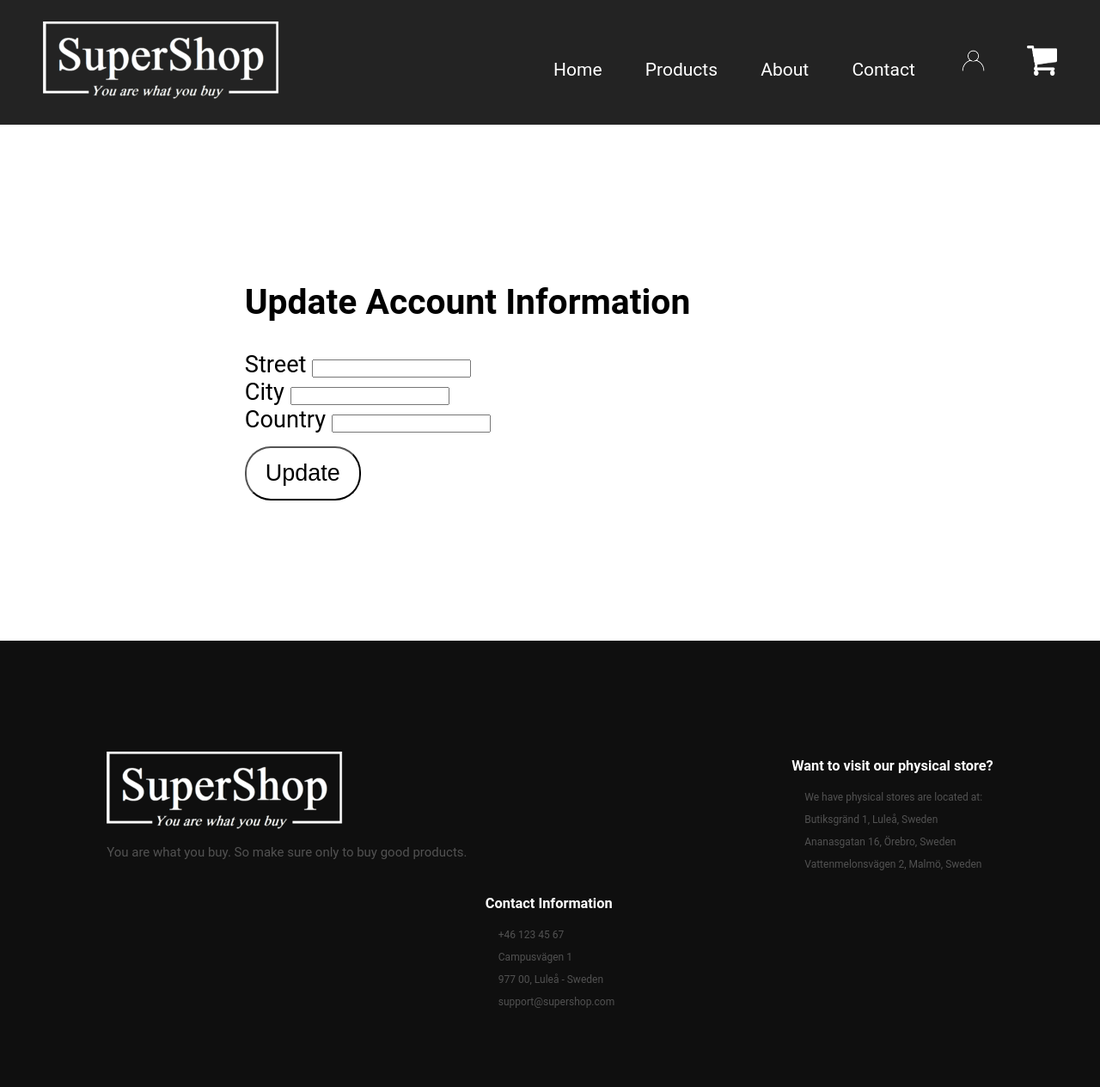
After one commit to Slaktish1/DatabasTeknik, a Flask app: page /address in a window 1280 px wide. The commit adds this page. Shown: the whole page at 86% size. Run offline with Flask 2, Linux system fonts and the light colour scheme; the visitor is signed in with stand-in values (Sample User, id 1); data comes from the database, SQL or seed files in the repository; some libraries are stand-ins or nearby versions.

Commit message:
Login system

```diff
--- a/app.py
+++ b/app.py
@@ -1,32 +1,57 @@
-from flask import Flask, render_template
+from flask import Flask, render_template, redirect, url_for, session
+from flask_wtf import FlaskForm
+from flask_bootstrap import Bootstrap
 from flask_sqlalchemy import SQLAlchemy
+from wtforms import StringField, PasswordField, BooleanField, EmailField
+from wtforms.validators import InputRequired, Email, Length
+from werkzeug.security import generate_password_hash, check_password_hash
+from flask_login import LoginManager, UserMixin, login_user, login_required, logout_user, current_user
 
 app = Flask(__name__)
+app.config['SECRET_KEY'] = '\x13\xb2\xe4E\x0e\x03\x9da\x98\x8dg k\xa5\xa3\n\xf5!H\x08n\xc9\xabl'
 app.config['SQLALCHEMY_TRACK_MODIFICATIONS'] = False
 app.config['SQLALCHEMY_DATABASE_URI'] = 'mysql://root:LTU2021@51.38.126.58/maindb'
+Bootstrap(app)
 db = SQLAlchemy(app)
+login_manager = LoginManager()
+login_manager.init_app(app)
+login_manager.login_view ='login'
 
-if __name__ == '__main__':
-   app.run()
+class LoginForm(FlaskForm):
+   username = StringField('username', validators=[InputRequired(), Length(min=4, max=15)])
+   password = PasswordField('password', validators=[InputRequired(), Length(min=8, max=80)])
+   remember = BooleanField('remember me')
 
-class UserInformation(db.Model):
-   id = db.Column(db.Integer, primary_key=True)
+class RegisterForm(FlaskForm):
+   email = StringField('email', validators=[InputRequired(), Email(message='Invalid Email'), Length(max=50)])
+   username = StringField('username', validators=[InputRequired(), Length(min=4 , max=15)])
+   password = StringField('password', validators=[InputRequired(), Length(min=8 , max=80)])
+
+class AccountForm(FlaskForm):
+   Street = StringField('Street', validators=[InputRequired(), Length(max=50)])
+   City = StringField('City', validators=[InputRequired(), Length(max=50)])
+   Country = StringField('Country', validators=[InputRequired(), Length(max=50)])
+
+class UserInformation(UserMixin, db.Model):
+   id = db.Column(db.Integer, primary_key=True, unique=True)
+   dbuserType = db.Column(db.String(120), nullable=False)
    dbname = db.Column(db.String(80), unique=True, nullable=False)
-   dbStreet = db.Column(db.String(120), nullable=False)
-   dbCity = db.Column(db.String(120), nullable=False)
-   dbCountry = db.Column(db.String(120), nullable=False)
+   dbStreet = db.Column(db.String(120), nullable=True)
+   dbCity = db.Column(db.String(120), nullable=True)
+   dbCountry = db.Column(db.String(120), nullable=True)
    dbEmail = db.Column(db.String(120), nullable=False)
    dbPw = db.Column(db.String(120), nullable=False)
 
 class ProductAsset(db.Model):
-   id = db.Column(db.Integer, primary_key=True)
+   id = db.Column(db.Integer, primary_key=True, unique=True)
    prodName = db.Column(db.String(80), unique=True, nullable=False)
    prodPrice = db.Column(db.Float, unique=False, nullable=False)
    prodImage = db.Column(db.LargeBinary, unique=False, nullable=False)
    prodColor = db.Column(db.String(120), unique=False, nullable=False)
 
 class ActiveOrder(db.Model):
-   id = db.Column(db.Integer, primary_key=True)
+   Productid = db.Column(db.Integer, primary_key=True, unique=True)
+   Orderid = db.Column(db.Integer, primary_key=True, unique=True)
    dbname = db.Column(db.String(80), unique=False, nullable=False)
    dbLastname = db.Column(db.String(80), unique=False, nullable=False)
    dbStreet = db.Column(db.String(120), nullable=False)
@@ -34,6 +59,65 @@ class ActiveOrder(db.Model):
    dbCountry = db.Column(db.String(120), nullable=False)
    dbUserID = db.Column(db.String(120), nullable=True)
 
+@login_manager.user_loader
+def load_user(user_id):
+   return UserInformation.query.get(int(user_id))
+
 @app.route('/')
 def HomePage():
    return render_template('HomePage.html')
+
+@app.route('/register', methods=['GET', 'POST'])
+def register():
+   form = RegisterForm()
+   if form.validate_on_submit():
+      hashed_PW = generate_password_hash(form.password.data, method='sha256')
+      new_user = UserInformation(dbuserType = 'customer', dbname=form.username.data, dbEmail=form.email.data, dbPw=hashed_PW)
+      db.session.add(new_user)
+      db.session.commit()
+   return render_template('register.html', form=form)
+
+@app.route('/login', methods=['GET', 'POST'])
+def login():
+   if(session["username"]):
+      return redirect(url_for('address'))
+
+   form = LoginForm()
+
+   if form.validate_on_submit():
+      user = UserInformation.query.filter_by(dbname=form.username.data).first()
+      if user:
+         if check_password_hash(user.dbPw, form.password.data):
+            login_user(user, remember=form.remember.data)
+            session['username'] = user.id
+            return redirect(url_for('HomePage'))
+
+      return '<h1> Error: Account with these credentials does not exist </h1>'
+   return render_template('login.html', form=form)
+
+@app.route('/address', methods=['GET', 'POST'])
+@login_required
+def address():
+   form = AccountForm()
+
+   userId = session["username"]
+   user = UserInformation.query.filter_by(dbname=userId).first()
+
+   if form.validate_on_submit():
+      user.dbStreet = form.Street.data
+      user.dbCity = form.City.data
+      user.dbCountry = form.Country.data
+      db.session.commit()
+      'Successfully updated information'
+
+   return render_template('address.html', form=form)
+
+
+@app.route('/logout')
+@login_required
+def logout():
+   logout_user()
+   return redirect(url_for('HomePage'))
+
+if __name__ == '__main__':
+   app.run(debug=True)
--- /dev/null
+++ b/static/css/login.css
@@ -0,0 +1,141 @@
+body{
+    background: white;
+    margin: 0;
+    font-family: 'Roboto', sans-serif;
+}
+
+  .header{
+    background: #101010ea;
+  }
+
+  .header .row{
+    margin-top: 45px;
+  }
+
+  .container{
+    max-width: 100%;
+    margin: auto;
+    padding-left: 25px;
+    padding-right: 25px;
+  }
+
+
+  .navbar{
+    max-height: 100px;
+    font-size: 21px;
+    display: flex;
+    align-items: center;
+    padding: 25px;
+  }
+
+  nav{
+    flex: 1;
+    text-align: right;
+  }
+
+  nav ul{
+    display: inline-block;
+    list-style-type: none;
+  }
+
+  nav ul li{
+    display: inline-block;
+    margin-right: 45px;
+  }
+
+  a{
+    text-decoration: none;
+    color: rgb(255, 255, 255);
+  }
+  p{
+    font-size: 23px;
+    color: rgb(255, 255, 255);
+  }
+
+  .row{
+    display: flex;
+    width: 85%;
+    margin: 0 auto;
+    align-items: center;
+    flex-wrap: wrap;
+    justify-content: space-around;
+  }
+
+  .col-2{
+    flex-basis: 50%;
+    min-width: 350px;
+  }
+
+  .col-2 img{
+    max-width: 100%;
+  }
+
+  .col-2 h1{
+    font-size: 70px;
+    line-height: 60px;
+    margin: 35px 0;
+    color: white;
+  }
+
+  .btn{
+    display: inline-block;
+    background: white;
+    color: rgb(0, 0, 0);
+    font-size: 27px;
+    padding: 14px;
+    padding-left: 22px;
+    padding-right: 22px;
+    margin: 15px 0;
+    border-radius: 30px;
+    transition: background 0.5s;
+  }
+
+  .btn:hover{
+    background: #bec5c9;
+  }
+
+  .footer{
+    background: hsl(0, 0%, 6%);
+    color: #8a8a8a;
+    font-size: 14px;
+    padding: 120px 0 80px;
+  }
+
+  .footer p{
+    padding-left: 15px;
+    font-size: 12px;
+    color: #8a8a8a8a
+  }
+
+  .footer-col-1 p{
+    padding-left: 0;
+    font-size: 15px;
+    color: #8a8a8a8a
+  }
+
+  .footer-col-2{
+    content:"";
+    min-width: 350px;
+  }
+
+  .footer h3{
+    color: #fff;
+    margin-bottom: 20px;
+  }
+
+  .login{
+      display: flex;
+      width: 85%;
+      align-items: center;
+      flex-wrap: wrap;
+      justify-content: space-around;
+      color: black;
+      height: 600px;
+  }
+
+  .regcontainer{
+    font-size: 170%;
+    margin: 0 auto;
+    padding-left: 25px;
+    padding-right: 25px;
+  }
--- a/templates/HomePage.html
+++ b/templates/HomePage.html
@@ -25,10 +25,10 @@
             <li><a href="">Products</a></li>
             <li><a href="">About</a></li>
             <li><a href="">Contact</a></li>
-            <li><a href="">Account</a></li>
+            <li><a href="{{ url_for('login') }}"><img src="static/img/avatar.png" width="35px" height="35px"></a></li>
           </ul>
         </nav>
-        <a href=""> <img src="static/img/ShoppingCart.png" width="35px" height="35px"</a>
+        <a href=""> <img src="static/img/ShoppingCart.png" width="35px" height="35px"> </a>
       </div>
     </div>
 
@@ -155,10 +155,8 @@
         <p>977 00, Luleå - Sweden</p>
         <p>support@supershop.com</p>
       </div>
-
     </div>
   </div>
-
 </div>
 
 </body>
--- /dev/null
+++ b/templates/address.html
@@ -0,0 +1,81 @@
+{% extends "bootstrap/base.html" %}
+{% import "bootstrap/wtf.html" as wtf %}
+{% block title %}
+Register
+{% endblock %}
+
+{% block styles %}
+<link rel="stylesheet" href="/static/css/login.css">
+{% endblock %}
+
+{% block content %}
+  <!--- Header -->
+  <div class="header">
+    <div class="container">
+      <div class="navbar">
+        <div class="logo">
+          <a href= "{{ url_for('HomePage') }}" >
+            <img src="static/img/Logo.png">
+          </a>
+        </div>
+
+        <nav>
+          <ul>
+            <li><a href="">Home</a></li>
+            <li><a href="">Products</a></li>
+            <li><a href="">About</a></li>
+            <li><a href="">Contact</a></li>
+            <li><a href="{{ url_for('login') }}"><img src="static/img/avatar.png" width="35px" height="35px"></a></li>
+          </ul>
+        </nav>
+        <a href="a"><img src="static/img/ShoppingCart.png" width="35px" height="35px"></a>
+      </div>
+    </div>
+</div>
+
+<!-- Account page -->
+
+<div class="login">
+  <div class="regcontainer">
+      <form class="form-signin" method="POST" action="/address">
+          <h2 class="form-signin-heading">Update Account Information</h2>
+          {{ form.hidden_tag() }}
+          {{ wtf.form_field(form.Street) }}
+          {{ wtf.form_field(form.City) }}
+          {{ wtf.form_field(form.Country) }}
+          <button class='btn' type="submit">Update</button>
+      </form>
+  </div>
+</div>
+
+<!--- Footer --->
+
+<div class="footer">
+  <div class="container">
+    <div class="row">
+      <div class="footer-col-1">
+        <img src="static/img/Logo.png">
+        <p>You are what you buy. So make sure only to buy good products.</p>
+      </div>
+      <div class="footer-col-2">
+
+      </div>
+      <div class="footer-col-3">
+        <h3>Want to visit our physical store?</h3>
+        <p>We have physical stores are located at:</p>
+        <p>Butiksgränd 1, Luleå, Sweden</p>
+        <p>Ananasgatan 16, Örebro, Sweden</p>
+        <p>Vattenmelonsvägen 2, Malmö, Sweden</p>
+      </div>
+      <div class="footer-col-4">
+        <h3>Contact Information</h3>
+        <p>+46 123 45 67</p>
+        <p>Campusvägen 1</p>
+        <p>977 00, Luleå - Sweden</p>
+        <p>support@supershop.com</p>
+      </div>
+    </div>
+  </div>
+</div>
+
+{% endblock %}
```
Also changed, not shown: templates/login.html (added, +82 -0 lines), templates/register.html (added, +81 -0 lines), 2 other files.
